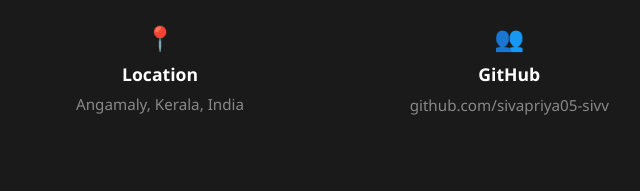
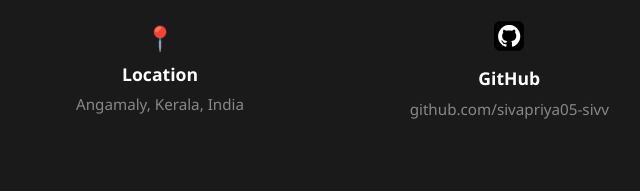
Before and after one commit to Sivapriya05-sivv/portfolio, a plain HTML site: page index.html in a window 1280 px wide. Shown: the part 4209-4400 px from the top of the page, 480-1120 px from the left. Drawn offline with Linux system fonts and the light colour scheme.

Commit message:
icon added  portfolio

```diff
--- a/index.html
+++ b/index.html
@@ -212,7 +212,7 @@
             </div>
 
             <div style="flex: 1; min-width: 250px; text-align: center;">
-                <p style="font-size: 1.5rem; margin-bottom: 0.5rem;">👥</p>
+                <p style="font-size: 1.5rem; margin-bottom: 0.5rem;"><img src="github.svg" alt="GitHub" style="width: 30px; height:3;"></p>
                 <h4 style="font-size: 1.1rem; color: #ffffff; margin-bottom: 0.5rem;">GitHub</h4>
                 <p style="font-size: 0.95rem; color: #888888; line-height: 1.5;">github.com/sivapriya05-sivv</p>
             </div>
```
Also changed, not shown: github.svg (added).
